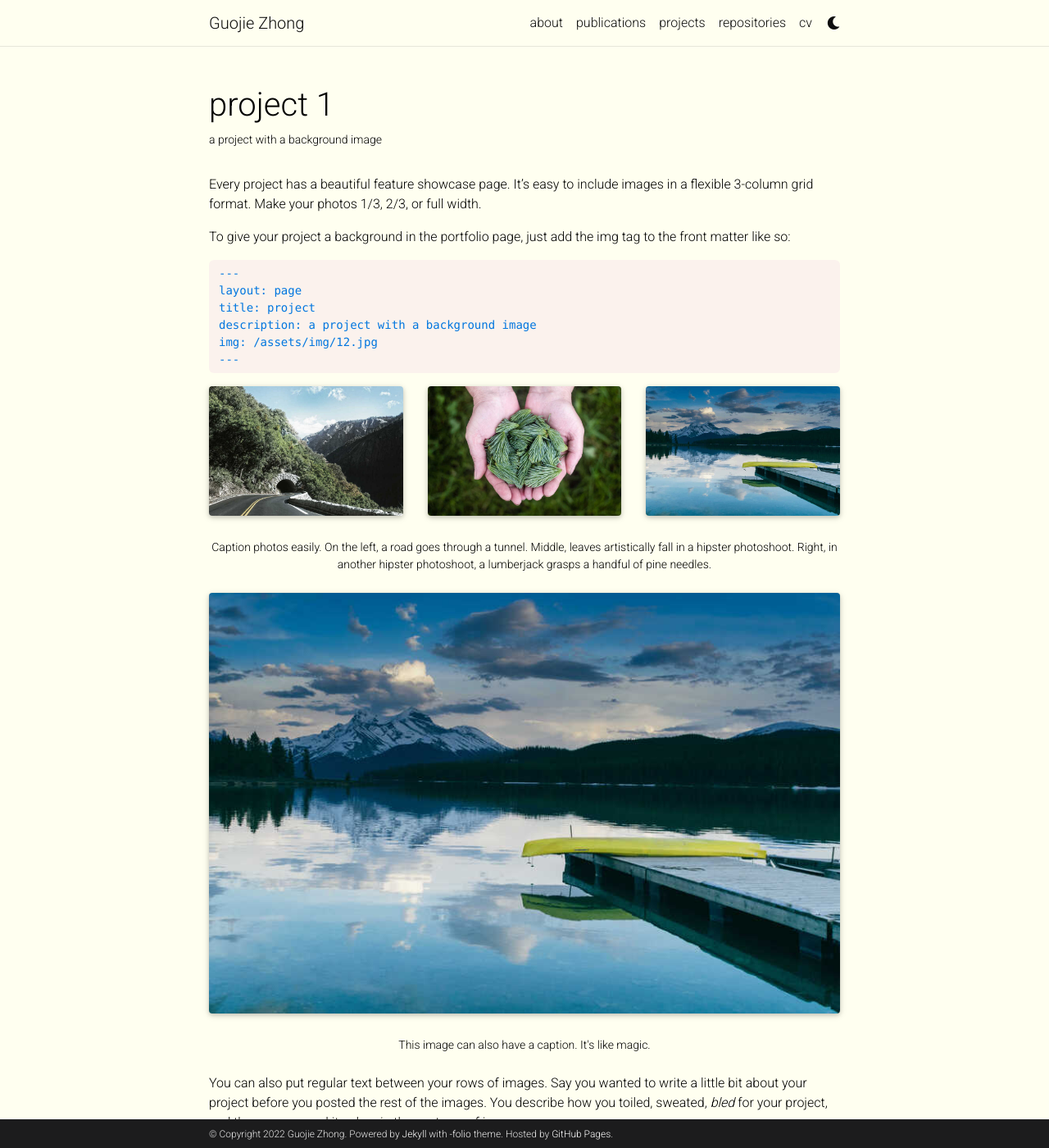
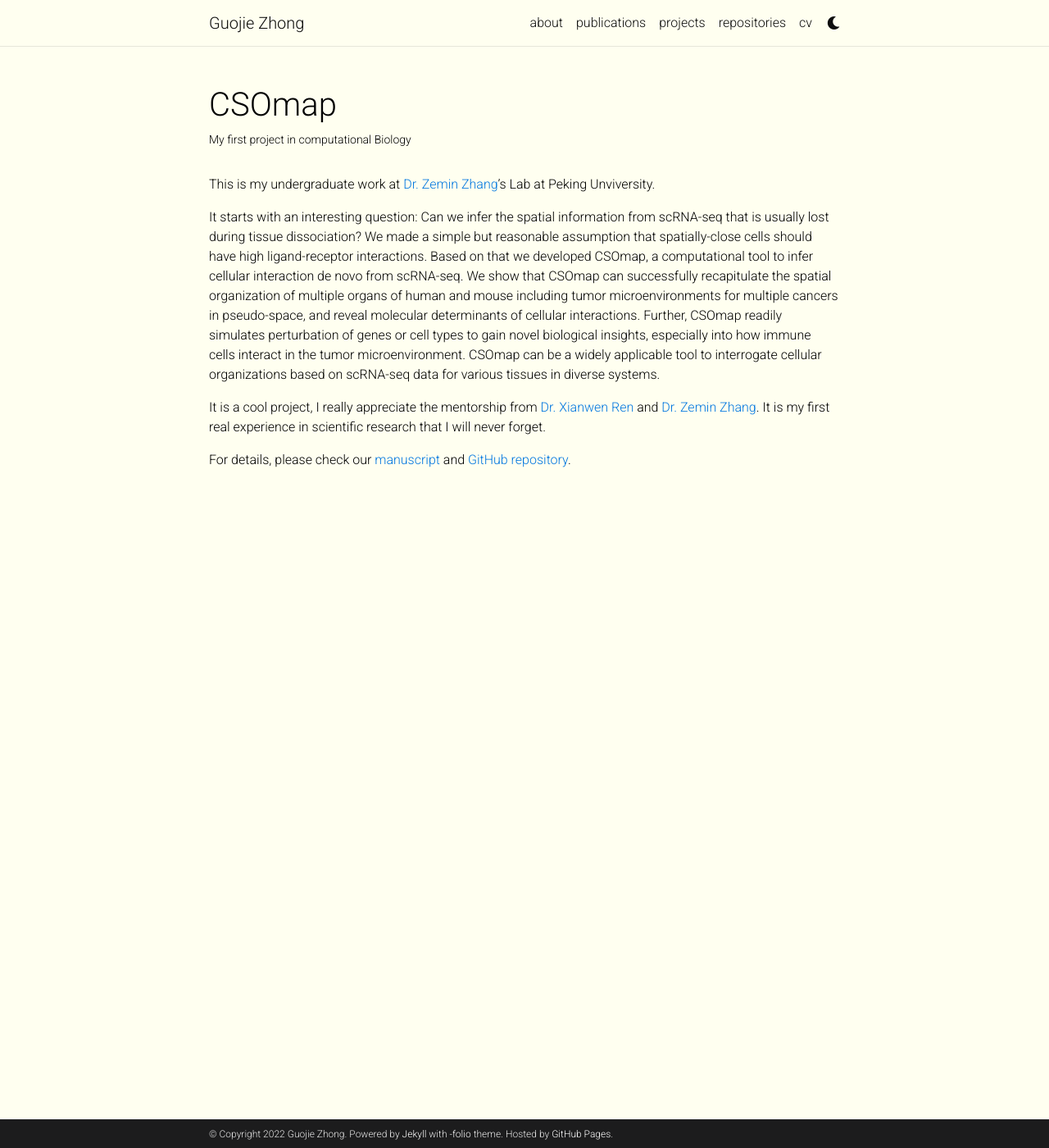
Before and after one commit to zhongguojie1998/GuojieZhong, a Jekyll site: the page built from _projects/1_project.md, in a window 1280 px wide and 1400 px high. Shown: the whole window at 82% size. Built offline with Jekyll 4.4.1, drawn with Linux system fonts in a browser that asks for light colours; full-size pictures stand in for the smaller copies a plugin makes; comment, search, counter and statistics services are not loaded; a style sheet for code colours, icons or effects is not loaded; some of the changed text lies outside the part shown.

Commit message:
Update 1_project.md

````diff
--- a/_projects/1_project.md
+++ b/_projects/1_project.md
@@ -1,80 +1,16 @@
 ---
 layout: page
-title: project 1
-description: a project with a background image
-img: assets/img/12.jpg
+title: CSOmap
+description: My first project in computational Biology
+img: assets/img/csomap.jpg
 importance: 1
 category: work
 ---
 
-Every project has a beautiful feature showcase page.
-It's easy to include images in a flexible 3-column grid format.
-Make your photos 1/3, 2/3, or full width.
+This is my undergraduate work at <a href="http://cancer-pku.cn">Dr. Zemin Zhang</a>'s Lab at Peking Unviversity.
 
-To give your project a background in the portfolio page, just add the img tag to the front matter like so:
+It starts with an interesting question: Can we infer the spatial information from scRNA-seq that is usually lost during tissue dissociation? We made a simple but reasonable assumption that spatially-close cells should have high ligand-receptor interactions. Based on that we developed CSOmap, a computational tool to infer cellular interaction de novo from scRNA-seq. We show that CSOmap can successfully recapitulate the spatial organization of multiple organs of human and mouse including tumor microenvironments for multiple cancers in pseudo-space, and reveal molecular determinants of cellular interactions. Further, CSOmap readily simulates perturbation of genes or cell types to gain novel biological insights, especially into how immune cells interact in the tumor microenvironment. CSOmap can be a widely applicable tool to interrogate cellular organizations based on scRNA-seq data for various tissues in diverse systems.
 
-    ---
-    layout: page
-    title: project
-    description: a project with a background image
-    img: /assets/img/12.jpg
-    ---
+It is a cool project, I really appreciate the mentorship from <a href="http://zhangroup.aporc.org/XianwenRen">Dr. Xianwen Ren</a> and <a href="http://cancer-pku.cn/index.php/people/zemin-zhang/">Dr. Zemin Zhang</a>. It is my first real experience in scientific research that I will never forget.
 
-<div class="row">
-    <div class="col-sm mt-3 mt-md-0">
-        {% include figure.html path="assets/img/1.jpg" title="example image" class="img-fluid rounded z-depth-1" %}
-    </div>
-    <div class="col-sm mt-3 mt-md-0">
-        {% include figure.html path="assets/img/3.jpg" title="example image" class="img-fluid rounded z-depth-1" %}
-    </div>
-    <div class="col-sm mt-3 mt-md-0">
-        {% include figure.html path="assets/img/5.jpg" title="example image" class="img-fluid rounded z-depth-1" %}
-    </div>
-</div>
-<div class="caption">
-    Caption photos easily. On the left, a road goes through a tunnel. Middle, leaves artistically fall in a hipster photoshoot. Right, in another hipster photoshoot, a lumberjack grasps a handful of pine needles.
-</div>
-<div class="row">
-    <div class="col-sm mt-3 mt-md-0">
-        {% include figure.html path="assets/img/5.jpg" title="example image" class="img-fluid rounded z-depth-1" %}
-    </div>
-</div>
-<div class="caption">
-    This image can also have a caption. It's like magic.
-</div>
-
-You can also put regular text between your rows of images.
-Say you wanted to write a little bit about your project before you posted the rest of the images.
-You describe how you toiled, sweated, *bled* for your project, and then... you reveal its glory in the next row of images.
-
-
-<div class="row justify-content-sm-center">
-    <div class="col-sm-8 mt-3 mt-md-0">
-        {% include figure.html path="assets/img/6.jpg" title="example image" class="img-fluid rounded z-depth-1" %}
-    </div>
-    <div class="col-sm-4 mt-3 mt-md-0">
-        {% include figure.html path="assets/img/11.jpg" title="example image" class="img-fluid rounded z-depth-1" %}
-    </div>
-</div>
-<div class="caption">
-    You can also have artistically styled 2/3 + 1/3 images, like these.
-</div>
-
-
-The code is simple.
-Just wrap your images with `<div class="col-sm">` and place them inside `<div class="row">` (read more about the <a href="https://getbootstrap.com/docs/4.4/layout/grid/">Bootstrap Grid</a> system).
-To make images responsive, add `img-fluid` class to each; for rounded corners and shadows use `rounded` and `z-depth-1` classes.
-Here's the code for the last row of images above:
-
-{% raw %}
-```html
-<div class="row justify-content-sm-center">
-    <div class="col-sm-8 mt-3 mt-md-0">
-        {% include figure.html path="assets/img/6.jpg" title="example image" class="img-fluid rounded z-depth-1" %}
-    </div>
-    <div class="col-sm-4 mt-3 mt-md-0">
-        {% include figure.html path="assets/img/11.jpg" title="example image" class="img-fluid rounded z-depth-1" %}
-    </div>
-</div>
-```
-{% endraw %}
+For details, please check our <a href="https://www.nature.com/articles/s41422-020-0353-2">manuscript</a> and <a href="https://github.com/zhongguojie1998/CSOmap">GitHub repository</a>.
````
